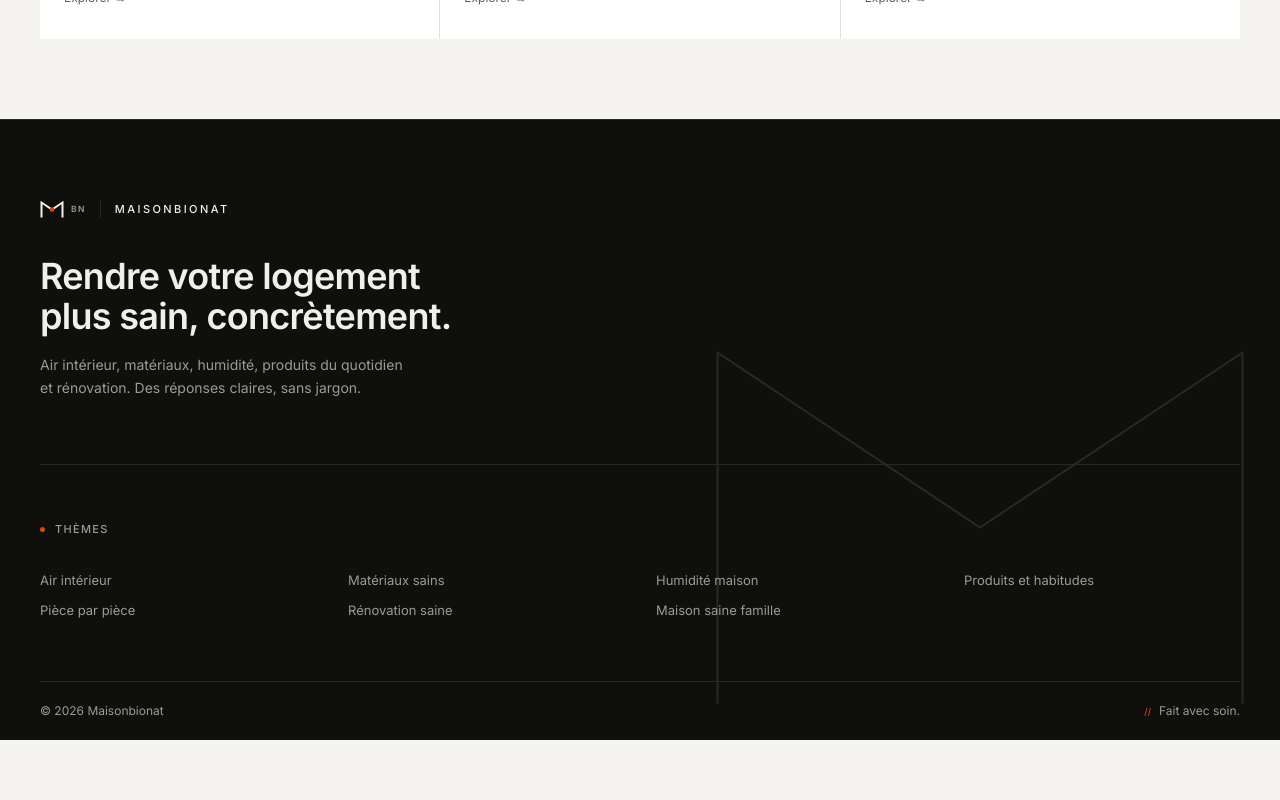
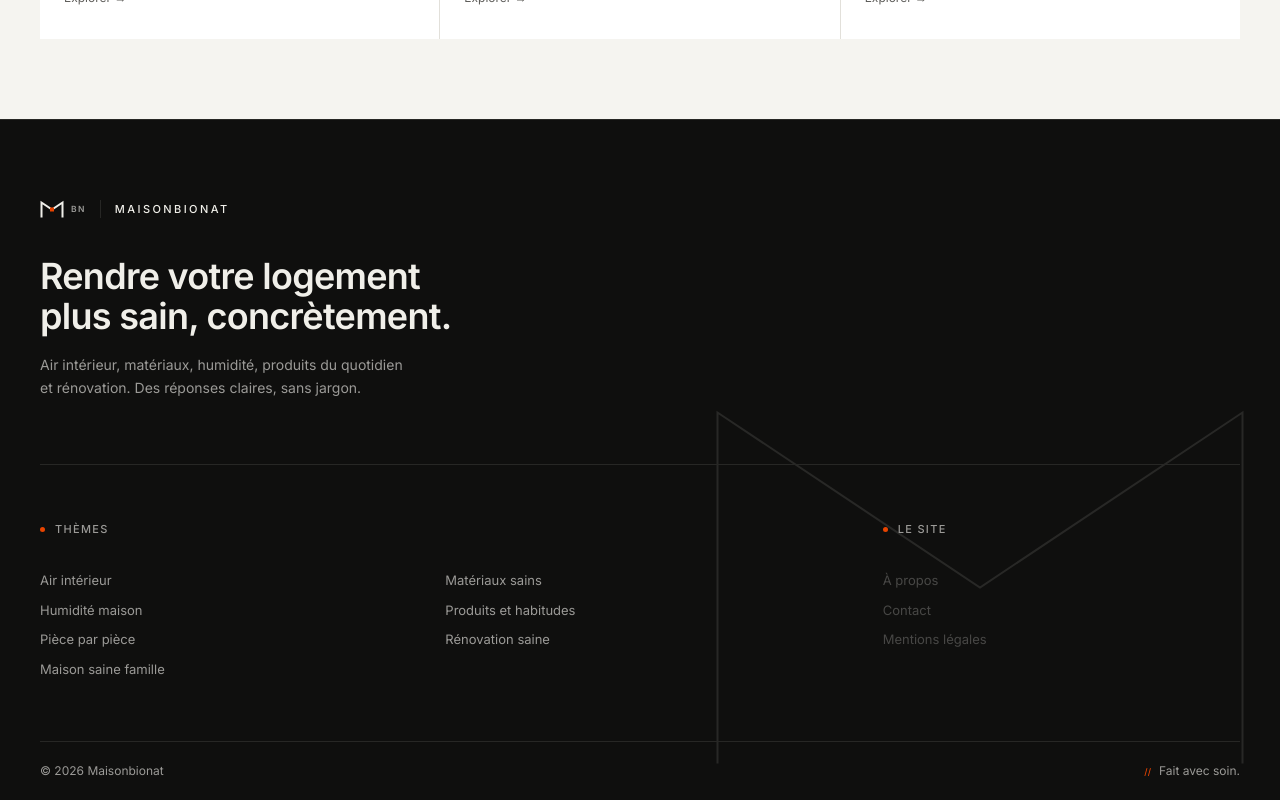
Before and after one commit to Melod233/maisonbionat, a Next.js app: page /air-interieur/ameliorer-air-maison in a window 1280 px wide. Shown: the part 6107-6907 px from the top of the page. Before the commit the page ends 6847 px from the top, so only its background shows below. Built offline with nearby package versions, Linux system fonts and the light colour scheme.

Commit message:
Tes modifs

```diff
--- a/components/layout/Footer.tsx
+++ b/components/layout/Footer.tsx
@@ -10,6 +10,9 @@ const siloLinks = [
   { label: "Rénovation saine",      href: "/renovation-saine/" },
   { label: "Maison saine famille",  href: "/maison-saine-famille/" },
 ];
+
+// Pages à venir — affichées en texte non cliquable jusqu'à leur création
+const pendingLabels = ["À propos", "Contact", "Mentions légales"];
 
 
 function FooterLink({ href, children }: { href: string; children: React.ReactNode }) {
@@ -97,10 +100,12 @@ export default function Footer() {
         </div>
 
         {/* ── Navigation ─────────────────────────────────── */}
-        <div className="py-12 lg:py-14 border-b border-line-inv">
-          <nav aria-label="Navigation thématique">
+        <div className="py-12 lg:py-14 grid grid-cols-1 md:grid-cols-3 gap-10 lg:gap-16 border-b border-line-inv">
+
+          {/* Thèmes */}
+          <nav className="md:col-span-2" aria-label="Navigation thématique">
             <NavLabel>Thèmes</NavLabel>
-            <ul className="grid grid-cols-1 sm:grid-cols-2 md:grid-cols-4 gap-x-8">
+            <ul className="grid grid-cols-1 sm:grid-cols-2 gap-x-8">
               {siloLinks.map((link) => (
                 <li key={link.href}>
                   <FooterLink href={link.href}>{link.label}</FooterLink>
@@ -108,6 +113,21 @@ export default function Footer() {
               ))}
             </ul>
           </nav>
+
+          {/* Le site — texte non cliquable jusqu'à la création des pages */}
+          <div>
+            <NavLabel>Le site</NavLabel>
+            <ul>
+              {pendingLabels.map((label) => (
+                <li key={label}>
+                  <span className="block py-2.5 lg:py-1.5 text-[13px] text-ink-dim leading-snug opacity-40">
+                    {label}
+                  </span>
+                </li>
+              ))}
+            </ul>
+          </div>
+
         </div>
 
         {/* ── Barre de bas ────────────────────────────────── */}
```
